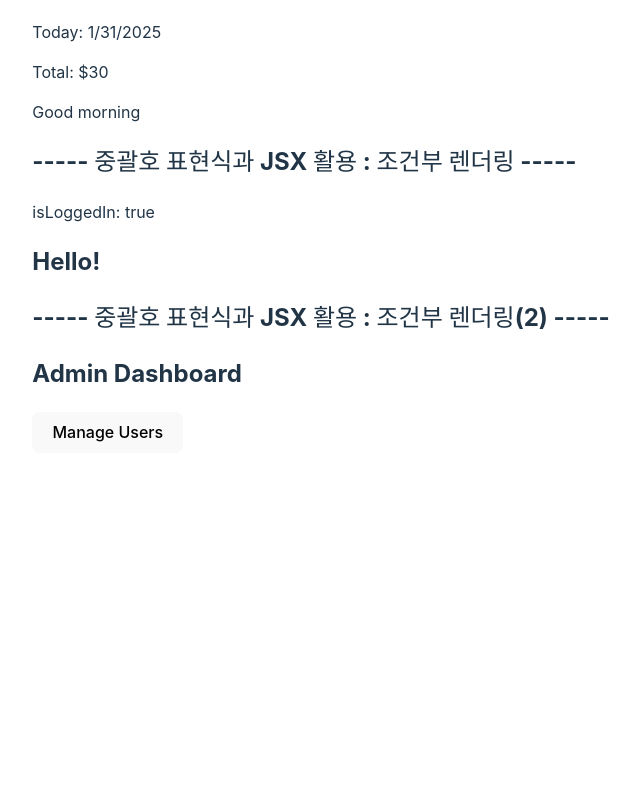
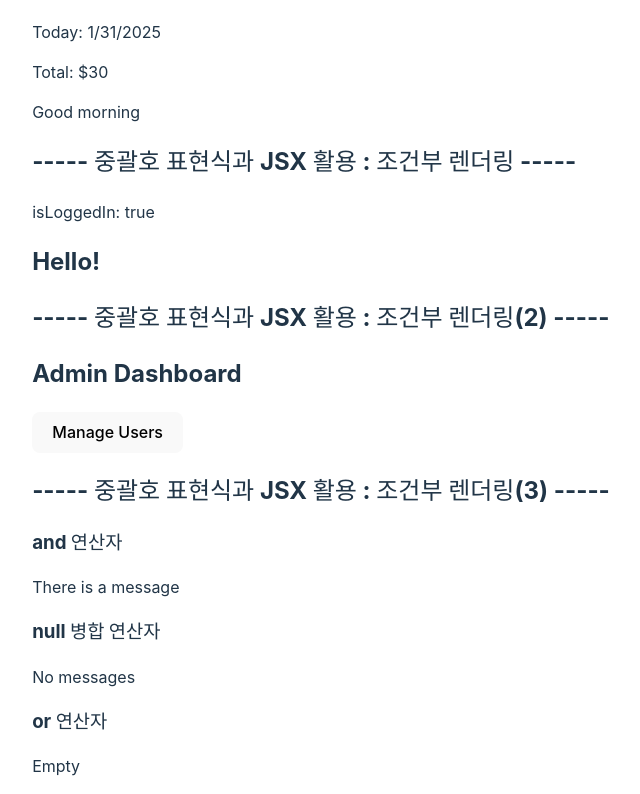
Before and after one commit to fruiedem/my-react-practices, a React (Vite) app in the folder first-project/: page / in a window 1280 px wide. Shown: the part 1024-1818 px from the top of the page, without its empty margins (319-959 px from the left). Before the commit the page ends 1477 px from the top, so only its background shows below. Built offline with nearby package versions, Linux system fonts and the light colour scheme.

Commit message:
조건부 렌더링을 위한 연산자(&&, ??, ||)

```diff
--- a/first-project/src/App.jsx
+++ b/first-project/src/App.jsx
@@ -5,6 +5,7 @@ import ObjectArrayExpressions from './ObjectArrayExpressions';
 import FunctionExpressions from './FunctionExpressions';
 import IsLoggedIn from './lsLoggedIn';
 import userStatus from './UserStatus';
+import Operators from './Operators';
 import './App.css'; // #root 적용 위치 확인
 function Hello(){
   return <h1>hello</h1>
@@ -31,6 +32,8 @@ function App() {
       <IsLoggedIn/>
       <h2>----- 중괄호 표현식과 JSX 활용 : 조건부 렌더링(2) -----</h2>
       {userStatus("admin")}
+      <h2>----- 중괄호 표현식과 JSX 활용 : 조건부 렌더링(3) -----</h2>
+      <Operators/>
     </>
   )
 }
--- /dev/null
+++ b/first-project/src/Operators.jsx
@@ -0,0 +1,14 @@
+export default function Operators() {
+    const hasMessage = true;
+    const message =null;
+    return(
+        <>
+            <h3> and 연산자 </h3>
+            {hasMessage && <p>There is a message</p>}
+            <h3> null 병합 연산자 </h3>
+            {message ?? <p>No messages</p>}
+            <h3> or 연산자 </h3>
+            {message || <p>Empty</p>}
+        </>
+    )
+}
```
